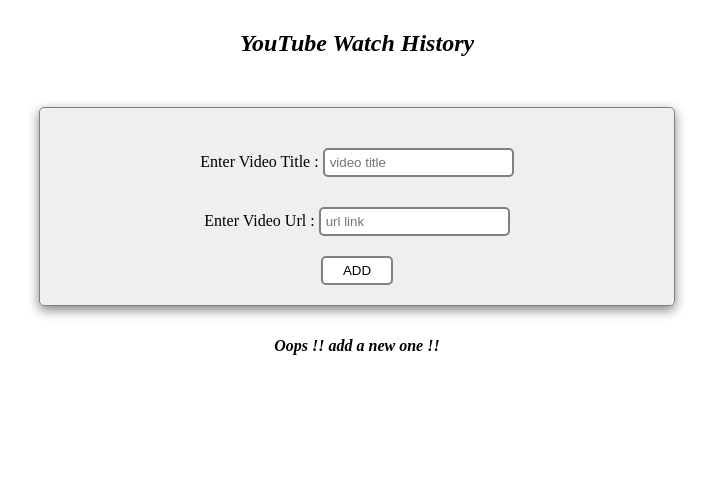
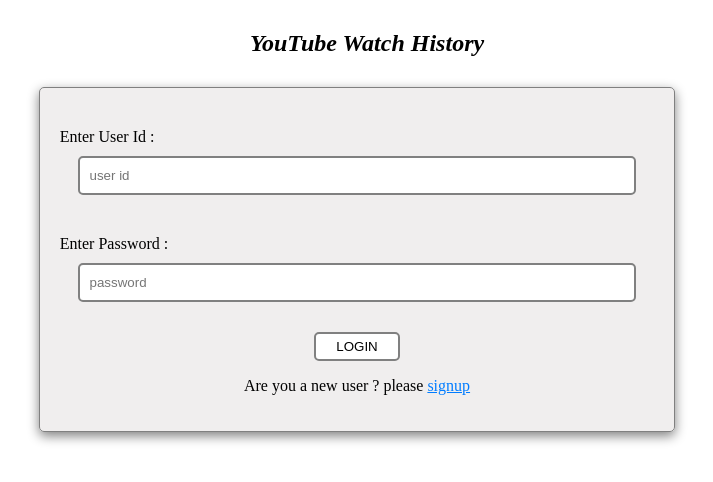
Before and after one commit to sakthivelan21/flask-link-history-website, a Flask app: page / in a window 1280 px wide. Shown: the top 482 px of the page, without its empty margins (283-996 px from the left). Run offline with Flask 2, Linux system fonts and the light colour scheme; data that the repository does not hold is empty.

Commit message:
added all login and signup setup with session handling

```diff
--- a/app.py
+++ b/app.py
@@ -13,7 +13,7 @@
 
 '''
 
-from flask import Flask,render_template,url_for,request,redirect
+from flask import Flask,render_template,url_for,request,redirect,g,session
 
 '''
 importing the SQLAlchemy libraries for connecting to the database
@@ -23,6 +23,11 @@
 
 # for date and time usage
 from datetime import datetime
+
+# for safely storing password and checking them
+from werkzeug.security import generate_password_hash,  check_password_hash
+
+import functools
 
 # setting the flask class as app
 app=Flask(__name__)
@@ -35,8 +40,32 @@
 
 app.config['SQLALCHEMY_DATABASE_URI']='sqlite:///database.db'
 
+app.config['SQLALCHEMY_TRACK_MODIFICATIONS'] = True
+
+#config the session to the app
+app.secret_key='secretkeyisverysecret'
+
 # setting the database lines through SQLAlchemy for convenient use
 db=SQLAlchemy(app)
+
+
+# table model for user database
+
+class UserModel(db.Model):
+
+	id=db.Column(db.Integer,primary_key=True)
+
+	name=db.Column(db.String(100),nullable=False)
+
+	user_id=db.Column(db.String(100),nullable=False)
+
+	password=db.Column(db.String(100),nullable=False)
+
+	dataModel=db.relationship('DataModel',backref="user_model")
+
+	def __repr__(self):
+
+		return 'Link  %r' % self.id
 
 # create a table model which will create and give a hold on the table in the database file
 class DataModel(db.Model):
@@ -49,60 +78,151 @@
 
 	date_created=db.Column(db.DateTime,default=datetime.utcnow)
 
+	user_id=db.Column(db.Integer,db.ForeignKey('user_model.id'))
+
 	def __repr__(self):
 
 		return 'Link %r' % self.id
 
-# home route
+#setting the app route with @ and routing the pages with function to do what we want with the route
+@app.before_request
+def before_request():
+    user_id=session.get('user_id')
+    if user_id is None:
+        g.user=None
+    else:
+        g.user=user_id
+
+def login_required(view):
+    @functools.wraps(view)
+    def wrapped_view(**kwargs):
+        if g.user is None:
+            return redirect('/')
+
+        return view(**kwargs)
+
+    return wrapped_view
+
+
+# home page route
+
+@app.route("/home")
+@login_required
+def homePage():
+	links=DataModel.query.filter(DataModel.user_id==g.user).order_by(DataModel.date_created).all()
+	return render_template("home.html",links=links)
+
+# updateLink route to provide update page
+@app.route("/updateLink/<int:id>")
+@login_required
+def updateLinkPage(id):
+	link=DataModel.query.get_or_404(id)
+	return render_template("update.html",link=link)
+
+# login page route
 @app.route("/")
-def homeRoute():
-	links=DataModel.query.order_by(DataModel.date_created).all()
-	return render_template("index.html",links=links)
+def loginPage():
+	return render_template("login.html",error="")
+
+# signup page route
+@app.route("/signup")
+def signupPage():
+	return render_template("signup.html",error="")
+
+@app.route("/authenticate-user",methods=['POST'])
+def login_user():
+	error=""
+	if request.method=='POST':
+		user_id=request.form['userId']
+		user_password=request.form['password']
+
+		user_finded=UserModel.query.filter(UserModel.user_id==user_id).first()
+		if user_finded==None:
+			error="invalid user name !!!"
+		else:
+			if check_password_hash(user_finded.password,user_password):
+				session['user_id']=user_finded.id
+				print(str(session['user_id'])+"session created !!!")
+				return redirect("/home")
+			else:
+				error="invalid password !!"
+
+	return render_template("login.html",error=error)
+
+# signup post request for saving the user to db
+@app.route("/signup-user",methods=['POST'])
+def signup_user():
+	error=""
+	if request.method=='POST':
+		user_name=request.form['name']
+		user_id=request.form['userId']
+		user_password=request.form['password']
+		user=UserModel.query.filter(UserModel.user_id==user_id).first()
+		print(user)
+		if bool(user):
+			error="user_id already exists !! try giving a new unique user id !!"
+		else:
+			userModel=UserModel(name=user_name,user_id=user_id,password=generate_password_hash(user_password))
+			try:
+				db.session.add(userModel)
+				db.session.commit()
+				session['user_id']=UserModel.query.filter(UserModel.user_id==user_id).first().id
+				print(str(session['user_id'])+"session created !!!")
+				return redirect('/home')
+			except:
+				error="error occured while registering user try again please !!"
+	return render_template("signup.html",error=error)
 
 # addLink route to add link data into the table
 @app.route("/addLink",methods=['POST'])
+@login_required
 def addLink():
 	if request.method=='POST':
 		link_name=request.form['name']
 		link_url=request.form['url']
-		dataModel=DataModel(name=link_name,url=link_url)
+		dataModel=DataModel(name=link_name,url=link_url,user_id=g.user)
 		try:
 			db.session.add(dataModel)
 			db.session.commit()
-			return redirect('/')
+			return redirect('/home')
 		except:
 			return "error occured in data insertion point"
 	else:
-		return redirect('/')
-
-# updateLink route to provide update page
-@app.route("/updateLink/<int:id>")
-def updateLinkPage(id):
-	link=DataModel.query.get_or_404(id)
-	return render_template("update.html",link=link)
+		return redirect('/home')
 
 # updateLink data to update the values in the table
 @app.route("/updateLinkData/<int:id>",methods=['POST'])
+@login_required
 def updateLinkData(id):
 	link=DataModel.query.get_or_404(id)
 	link.name=request.form['name']
 	link.url=request.form['url']
 	try:
 		db.session.commit()
-		return redirect('/')
+		return redirect('/home')
 	except:
 		"There was an error occured in updating"
 
 # deleteLink to remove the data from the table
 @app.route("/deleteLink/<int:id>")
+@login_required
 def deleteLink(id):
 	link_to_be_deleted=DataModel.query.get_or_404(id)
 	try:
 		db.session.delete(link_to_be_deleted)
 		db.session.commit()
-		return redirect('/')
+		return redirect('/home')
 	except:
 		"There was an error occured in deletion"
+
+@app.route('/sign_out',methods=['POST'])
+@login_required
+def sign_out():
+    if request.method=='POST':
+    	print(str(session['user_id']) +"session cleared")
+    	g.user=None
+    	session.clear()
+    return redirect('/')
 
 # to start the server in debug mode
 if __name__=="__main__":
--- a/static/css/index.css
+++ b/static/css/index.css
@@ -19,6 +19,7 @@
 	padding:10px;
 	font-family:sanserif;
 	font-style:italic;
+	width:100%;
 }
 
 #index-page-container
@@ -69,9 +70,11 @@
 {
 	background:var(--BackGround);
 	color:var(--fontColor);
-	padding:5px;
+	padding:10px;
 	border:2px solid grey;
 	border-radius:5px;
+	width:90%;
+	margin:10px auto;
 }
 
 .form-input:focus
@@ -115,8 +118,23 @@
 .form-block
 {
 	margin:10px auto;
-	width:max-content;
 	padding:10px;
+	display:flex;
+	flex-direction:column;
+
+}
+
+.log-out
+{
+	display: flex;
+	justify-content: end;
+	margin: 30px auto;
+}
+
+.head-bar
+{
+	display:flex;
+	justify-content:center;
 }
 
 .form-label
@@ -129,10 +147,24 @@
 	text-decoration:none;
 }
 
-.page-iframe #videoPlayer
+
+.page-iframe
 {
+	width:80%;
 	margin:0 auto;
-	display:block;
+}
+.para-lines
+{
+	text-align:center;
+}
+
+.para-lines a
+{
+	color:var(--inputHover);
+}
+
+.para-lines a:hover
+{
 }
 
 @media (prefers-color-scheme: dark) {
@@ -163,14 +195,23 @@
 }
 
 @media only screen and (max-width: 650px) {
-	.form-block
+
+
+	#index-page-form
+	 {
+	  		width:95%;
+	 }
+	#index-page-container
+	  {
+	  		width:95%;
+	  }
+	.head-bar
 	{
-		display:flex;
 		flex-direction:column;
 	}
 
-	.form-input
+	.page-iframe
 	{
-		margin:10px auto;
+		width:100%;
 	}
 }
--- a/static/js/script.js
+++ b/static/js/script.js
@@ -10,7 +10,7 @@
 	{
 		var link=urlLink.split('/');
         videoPlayer.src="https://www.youtube.com/embed/"+link[link.length-1];
-        videoPlayer.style["width"]="80%";
+        videoPlayer.style["width"]="100%";
         videoPlayer.style["height"]="400px";
 	}
 }
--- a/templates/baseTemplate.html
+++ b/templates/baseTemplate.html
@@ -4,6 +4,7 @@
 		<meta charset="UTF-8"/>
 		<meta name="viewport" content="width=device-width, initial-scale=1.0"/>
 		<meta name="color-scheme" content="dark light">
+		<link rel="shortcut icon" href="{{ url_for('static', filename='favicon.ico') }}">
 		{% block head %}{% endblock %}
 	</head>
 	<body>
--- a/templates/index.html
+++ b/templates/home.html
@@ -8,9 +8,14 @@
 
 {% block body %}
 	<div id="index-page-container">
-
-		<h2 class="title">YouTube Watch History</h2>
-
+		<div class="head-bar">
+			<h2 class="title">YouTube Watch History</h2>
+			<div class="log-out">
+				<form action="/sign_out" method="post">
+					<input type="submit" value="Log out" class="buttons">
+				</form>
+			</div>
+		</div>
 		<div class="page-iframe">
              <iframe id="videoPlayer" height="0" width="0px" src="" frameborder="0"  allowfullscreen></iframe>
         </div>
--- /dev/null
+++ b/templates/login.html
@@ -0,0 +1,32 @@
+{%extends 'baseTemplate.html' %}
+
+{% block head %}
+
+	<link rel="stylesheet" href="{{url_for('static',filename='css/index.css')}}">
+	<title>YouTube Watch History</title>
+
+{% endblock %}
+
+{% block body %}
+	<div id="index-page-container">
+
+		<h2 class="title">YouTube Watch History</h2>
+		{% if error != "" %}
+			<h5>{{error}}</h5>
+		{% endif %}
+		<div id="index-page-form">
+			<form action="/authenticate-user" method="post">
+				<div class="form-block">
+					<label for="name" class="form-label">Enter User Id :</label>
+					<input class="form-input" name="userId" type="text" placeholder="user id" required />
+				</div>
+				<div class="form-block">
+					<label for="url" class="form-label">Enter Password :</label>
+					<input class="form-input" name="password" type="password" placeholder="password" requied/>
+				</div>
+				<input type="submit" value="Login" class="form-submit">
+				<p class="para-lines">Are you a new user ? please <a href="/signup">signup</a></p>
+			</form>
+		</div>
+	</div>
+{% endblock %}
```
Also changed, not shown: templates/signup.html (added, +36 -0 lines), database.db, static/favicon.ico (added), 1 other file.
